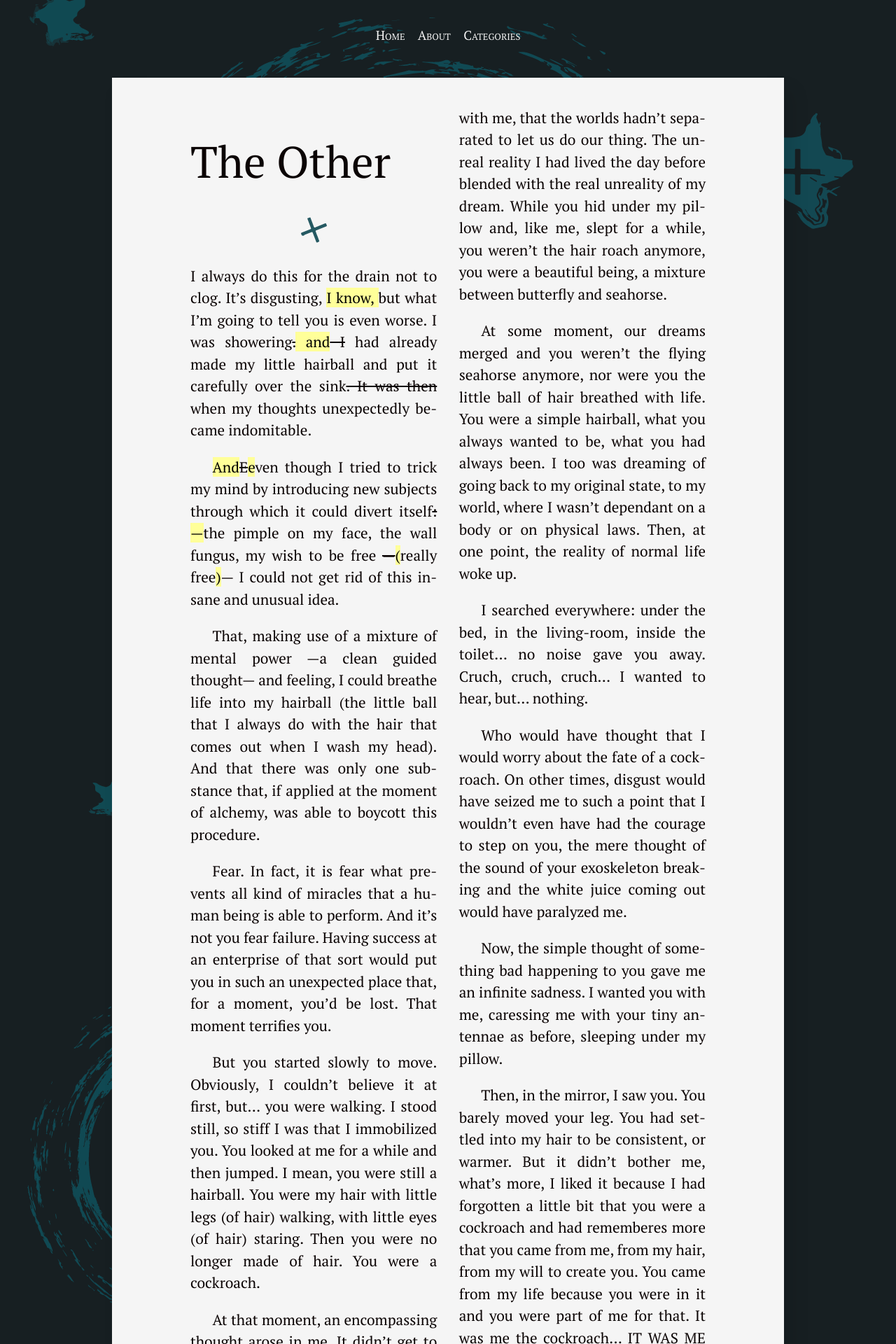
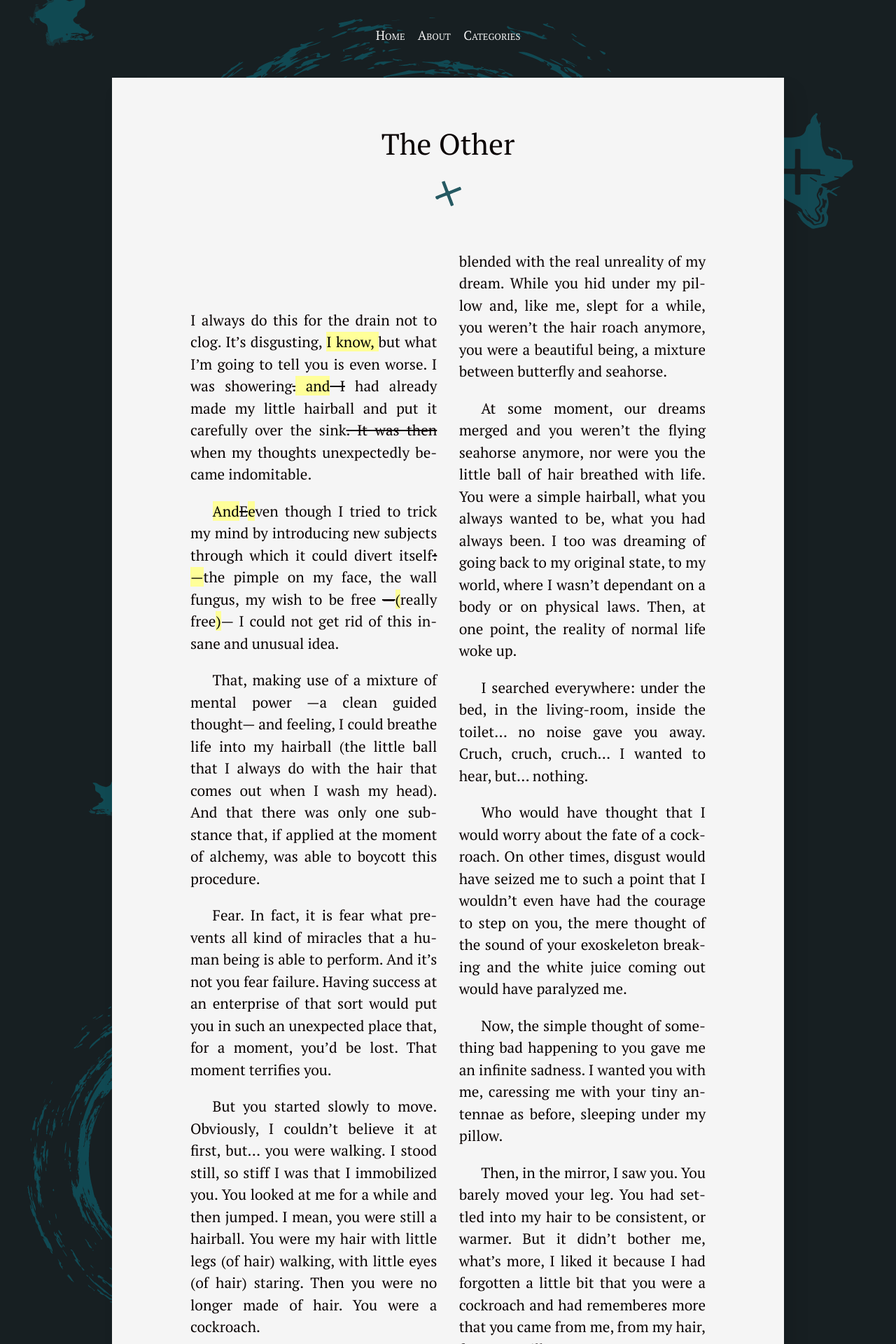
Before and after one commit to silvialohrmann/editorial, a Jekyll site: the page built from _posts/2022-11-20-the-other.md, in a window 1280 px wide. Shown: the top 1920 px of the page at 70% size. Built offline with Jekyll 4.4.1, drawn with Linux system fonts in a browser that asks for light colours.

Commit message:
Update post.html

```diff
--- a/_layouts/post.html
+++ b/_layouts/post.html
@@ -9,13 +9,14 @@ layout: default
 {% endif %}
 
 <article class="post h-entry" itemscope itemtype="http://schema.org/BlogPosting" id="main" role="article" aria-label="Content">
-<section class="two-column">
+
   {% if page.title != "" %}
     <h1 class="post-title divided-post p-name" itemprop="name headline">
       {{ page.title }}
     </h1>
   {% endif %}
 
+<section class="two-column">
   <div class="post-content e-content" itemprop="articleBody">
     {{ content }}
   </div>
```
